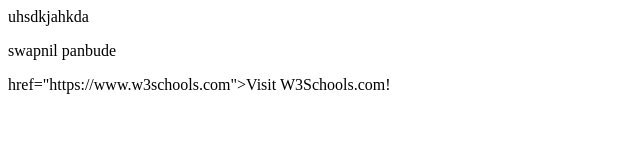
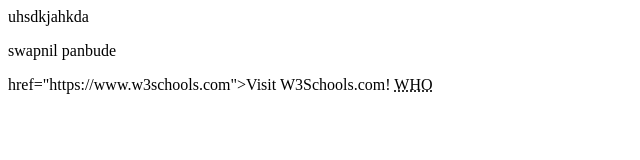
Before and after one commit to spanbude/github_practice, a plain HTML site: page index.html in a window 1280 px wide. Shown: the full height of the page, 0-640 px from the left. Drawn offline with Linux system fonts and the light colour scheme.

```diff
--- a/index.html
+++ b/index.html
@@ -2,3 +2,4 @@
 <p>swapnil panbude</p>
 
 <a></a> href="https://www.w3schools.com">Visit W3Schools.com!</a>
+<abbr title="World Health Organization">WHO</abbr>
```
